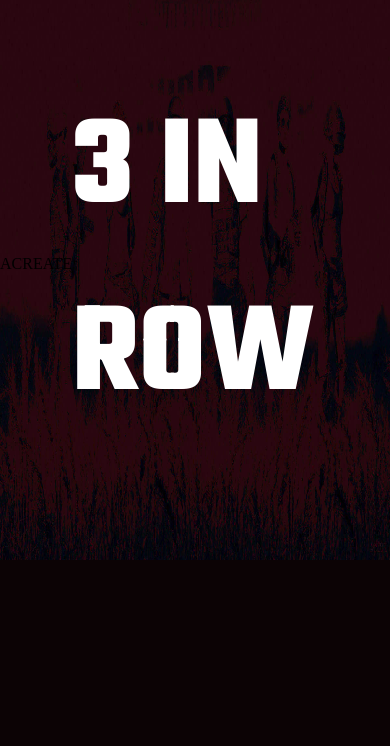
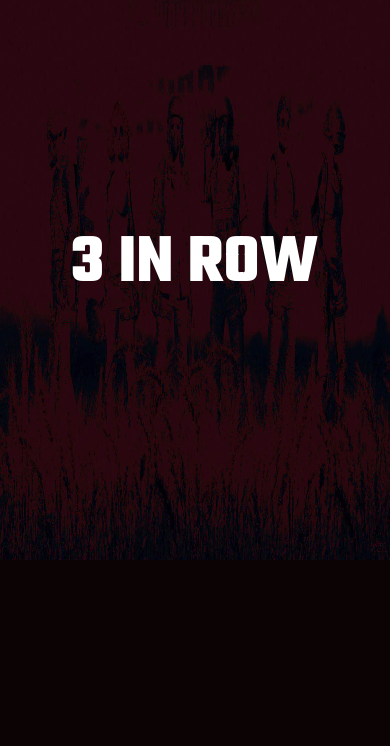
Before and after one commit to adham74yasser/Zelda_test, a plain HTML site: page blog_2.html in a window 390 px wide. Shown: the part 31-777 px from the top of the page. Drawn offline with Linux system fonts and the light colour scheme.

Commit message:
test page

```diff
--- a/blog_2.html
+++ b/blog_2.html
@@ -179,7 +179,6 @@
             </div>
         </nav>
         <header>
-            acreate
             <h1>3 in Row</h1>
         </header>
         <main>
--- a/css/responsive_blog.css
+++ b/css/responsive_blog.css
@@ -83,6 +83,10 @@
     nav {
         padding: unset;
     }
+
+    header h1 {
+        font-size: 70px;
+    }
     /* sec */
     section {
         padding: 100px 15px !important;
```
